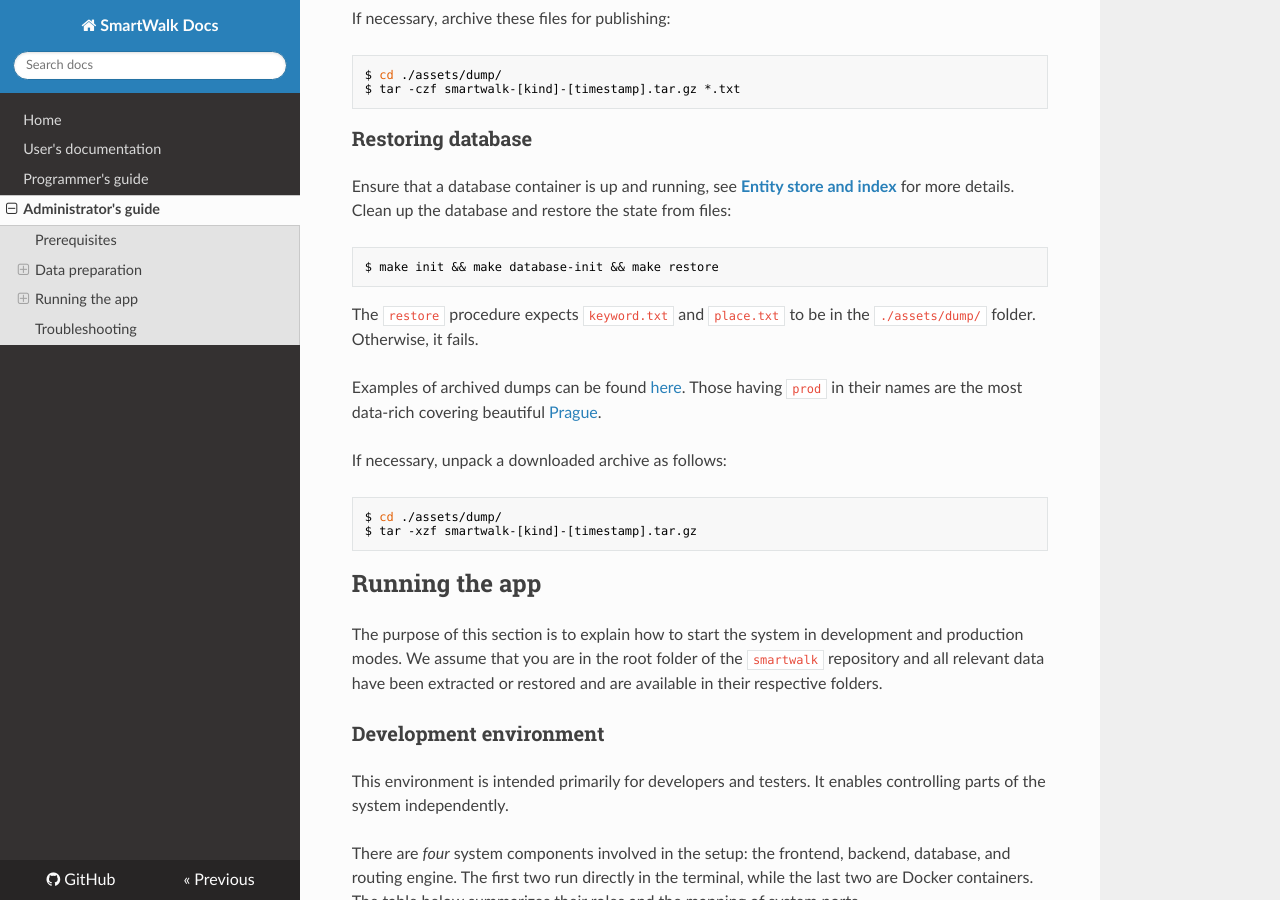
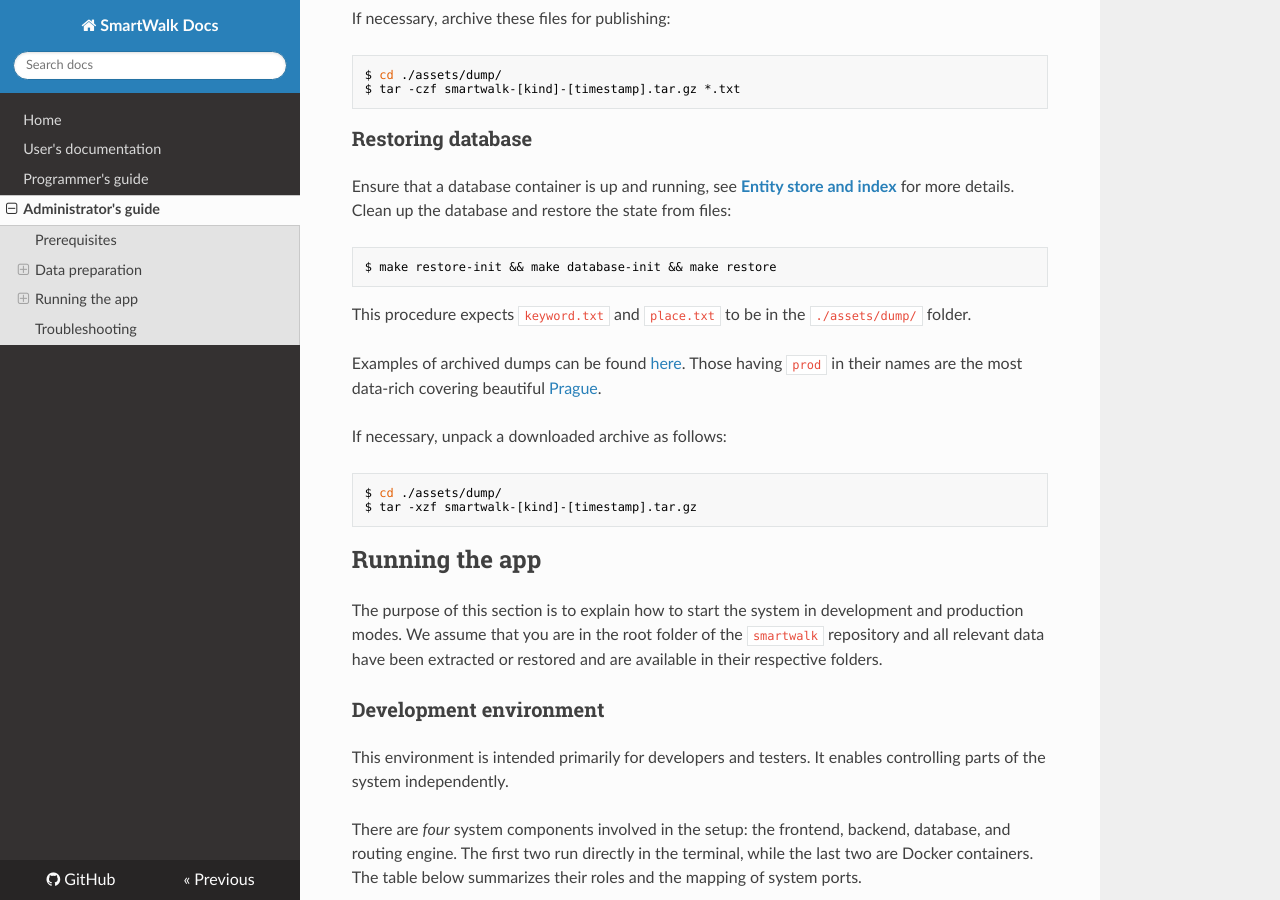
Before and after one commit to zhukovdm/smartwalk-docs, an MkDocs documentation site: the page built from content/adm.md, in a window 1280 px wide and 900 px high, scrolled down 4375 px. Built offline with MkDocs 1.6.1, drawn with Linux system fonts in a browser that asks for light colours; nearby versions of some CDN libraries.

Commit message:
improve restore proc.

````diff
--- a/content/adm.md
+++ b/content/adm.md
@@ -175,10 +175,10 @@ $ tar -czf smartwalk-[kind]-[timestamp].tar.gz *.txt
 Ensure that a database container is up and running, see [**Entity store and index**](#entity-store-and-index) for more details. Clean up the database and restore the state from files:
 
 ```bash
-$ make init && make database-init && make restore
+$ make restore-init && make database-init && make restore
 ```
 
-The `restore` procedure expects `keyword.txt` and `place.txt` to be in the `./assets/dump/` folder. Otherwise, it fails.
+This procedure expects `keyword.txt` and `place.txt` to be in the `./assets/dump/` folder.
 
 Examples of archived dumps can be found [here](https://www.dropbox.com/scl/fo/phyv4l2649p3oqy4345wp/h?rlkey=jbg9obkzk6izoy8vlulveznq9&dl=0). Those having `prod` in their names are the most data-rich covering beautiful [Prague](https://en.wikipedia.org/wiki/Prague).
 
````
